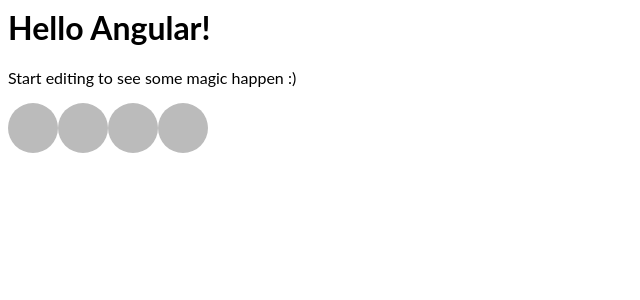
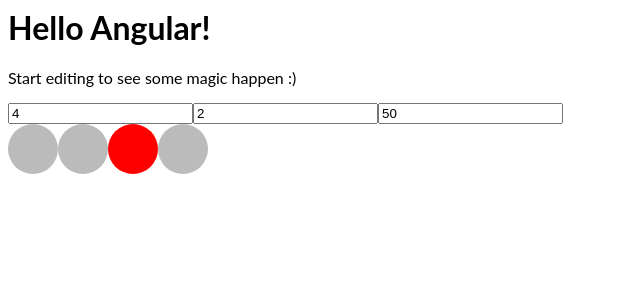
Before and after one commit to debanjana/angular-circles, an Angular app: page / in a window 1280 px wide. Shown: the top 300 px of the page, without its empty margins (0-640 px from the left). Built offline with nearby package versions, Linux system fonts and the light colour scheme.

Commit message:
Functionality achieved

```diff
--- a/src/app/app.component.html
+++ b/src/app/app.component.html
@@ -3,10 +3,14 @@
   Start editing to see some magic happen :)
 </p>
 
+  <input [(ngModel)]="countOfCircle" (keyup)="inputChanged()" required>
+  <input [(ngModel)]="noSelected"  (keyup)="inputChanged()" required>
+  <input [(ngModel)]="radiusValue" required>
+
 <div>
   <!-- <canvas id="myCanvas" width="200" height="200" ></canvas> -->
   <div class="circleContainer">
     <!-- <canvas id="myCanvas" width="200" height="200" ></canvas> -->
-      <span (click) = "circleClicked(ele)" *ngFor ="let ele of selected" class="dot" [ngClass]="{'dot-selected': ele.isSelected===true}" [ngStyle]= "expression" ></span>
+      <span (click) = "circleClicked(ele)" *ngFor ="let ele of selected" class="dot" [ngClass]="{'dot-selected': ele.isSelected===true}" [ngStyle]= "getExpression()" ></span>
   </div>
 </div>
--- a/src/app/app.component.ts
+++ b/src/app/app.component.ts
@@ -9,35 +9,54 @@
   name = 'Angular';
   // @ViewChild ('myCanvas') canvasElement;
   selected = [];
-  radiusValue = "50px";
+  countOfCircle = 4;
+  noSelected = 2;
+  radiusValue = "50";
   // 'height' : 5px ; width = 5px;
 
   // canvas setup
-  expression = {'height' : this.radiusValue , 'width' : this.radiusValue }
+  getExpression(){
+return {'height' : this.radiusValue +'px' , 'width' : this.radiusValue +'px' }
+  }
+
 
 
 
   ngOnInit(){
-      this.selected.length = 4;
+    //this.selected.length = 4;
      this.populateCircles();
 
   }
 
   populateCircles(){
-    for (let count=0 ; count<this.selected.length; count++){
+    this.selected =[];
+    for (let count=0 ; count<this.countOfCircle; count++){
       this.selected[count] = {
         'id': count,
         'isSelected': false
       };
     }
+    this.selected[this.noSelected].isSelected= true;
   }
 
 circleClicked (element){
   // clear all selections
+  this.noSelected = element.id;
   this.populateCircles();
   // select one
-  this.selected[element.id].isSelected = true;
+  //this.selected[element.id].isSelected = true;
 
+}
+inputChanged(){
+   console.log(this.noSelected , this.countOfCircle);
+  if(this.countOfCircle <= 0){
+    this.noSelected = this.noSelected;
+  } else if( this.noSelected >= this.countOfCircle){
+     console.log('yes');
+    this.noSelected = this.countOfCircle - 1;
+  }
+
+this.populateCircles();
 }
 
 }
```
